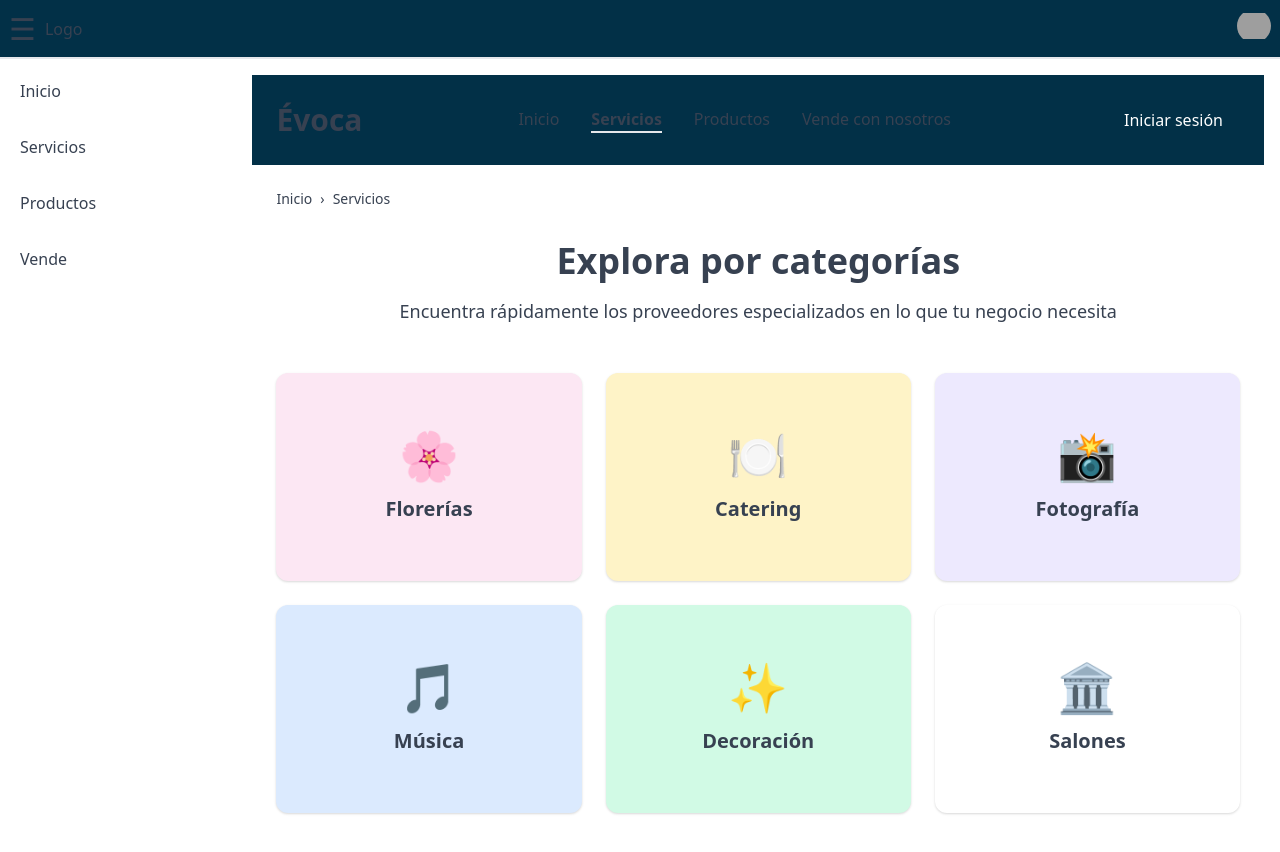
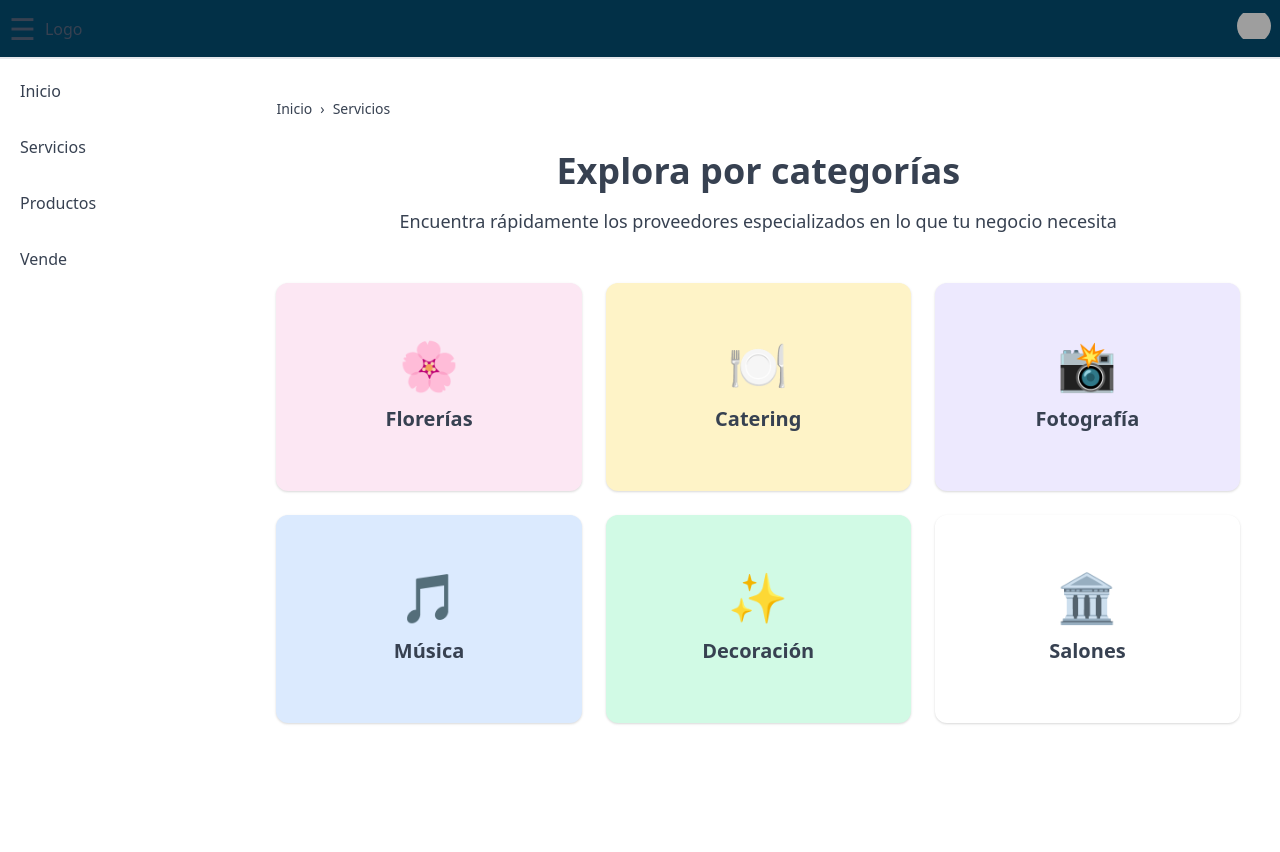
Before and after one commit to loicabrera/ENELNOMBREDEDIOS, a React (Vite) app in the folder suplidores-event/: page /servicios in a window 1280 px wide. Shown: the top 852 px of the page. Built offline with nearby package versions, Linux system fonts and the light colour scheme; grey boxes are pictures that could not be loaded.

Commit message:
quitando el menu  que tenia servicio

```diff
--- a/suplidores-event/src/pages/Servicios.jsx
+++ b/suplidores-event/src/pages/Servicios.jsx
@@ -159,24 +159,6 @@ export default function ServiciosApp() {
 
   return (
     <div className="font-sans">
-      {/* Encabezado común */}
-      <header className="bg-sky-200 p-6">
-        <div className="container mx-auto">
-          <div className="flex justify-between items-center">
-            <div className="text-3xl font-bold text-slate-800">Évoca</div>
-            <nav className="hidden md:flex space-x-8">
-              <a href="#" className="text-slate-700 hover:text-slate-900">Inicio</a>
-              <a href="#" className="text-slate-900 font-semibold border-b-2 border-slate-900">Servicios</a>
-              <a href="#" className="text-slate-700 hover:text-slate-900">Productos</a>
-              <a href="#" className="text-slate-700 hover:text-slate-900">Vende con nosotros</a>
-            </nav>
-            <button className="bg-slate-700 text-white px-4 py-2 rounded-md hover:bg-slate-800 transition">
-              Iniciar sesión
-            </button>
-          </div>
-        </div>
-      </header>
-
       {/* Contenido principal */}
       <main className="container mx-auto p-6">
         {/* Barra de navegación de migas de pan */}
```
